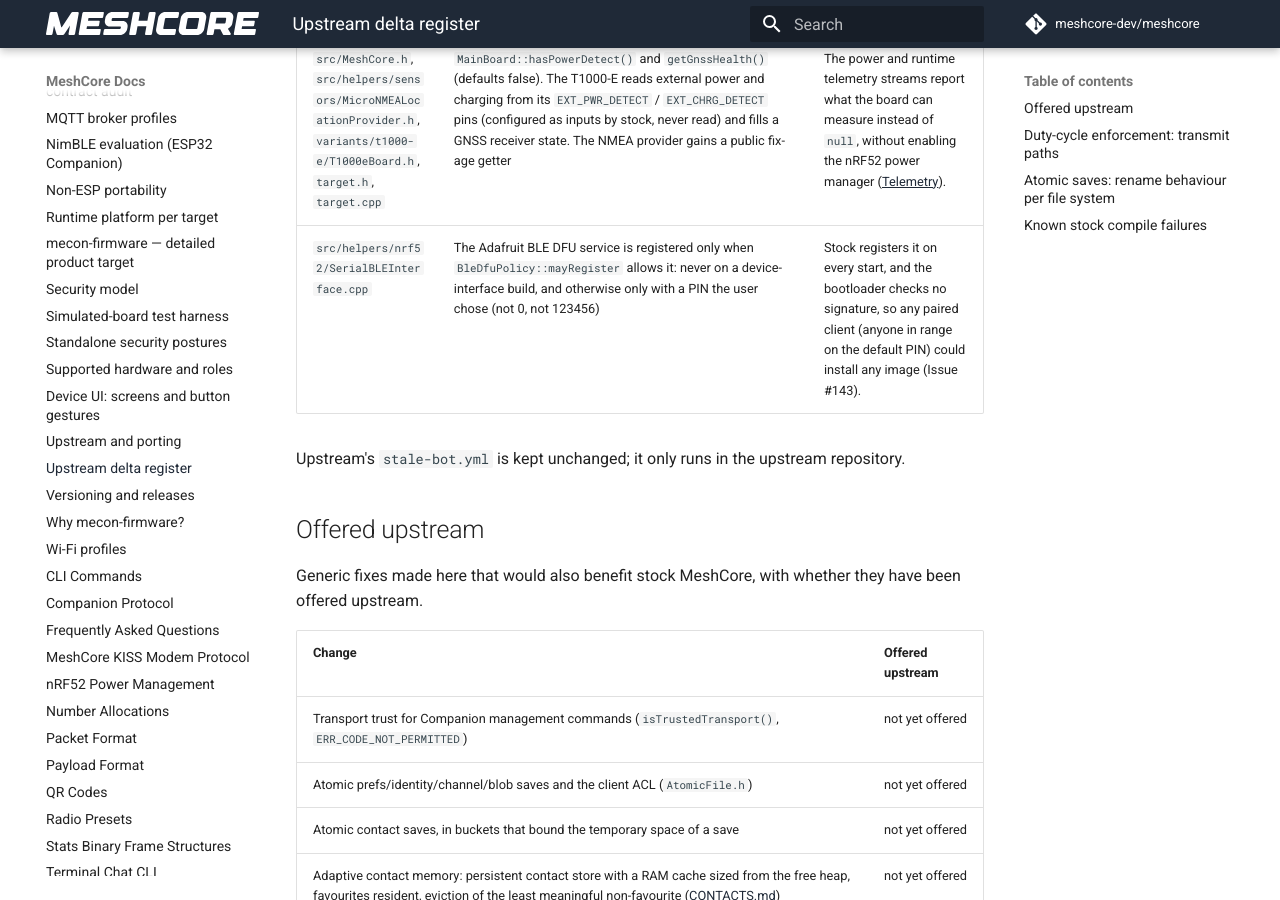
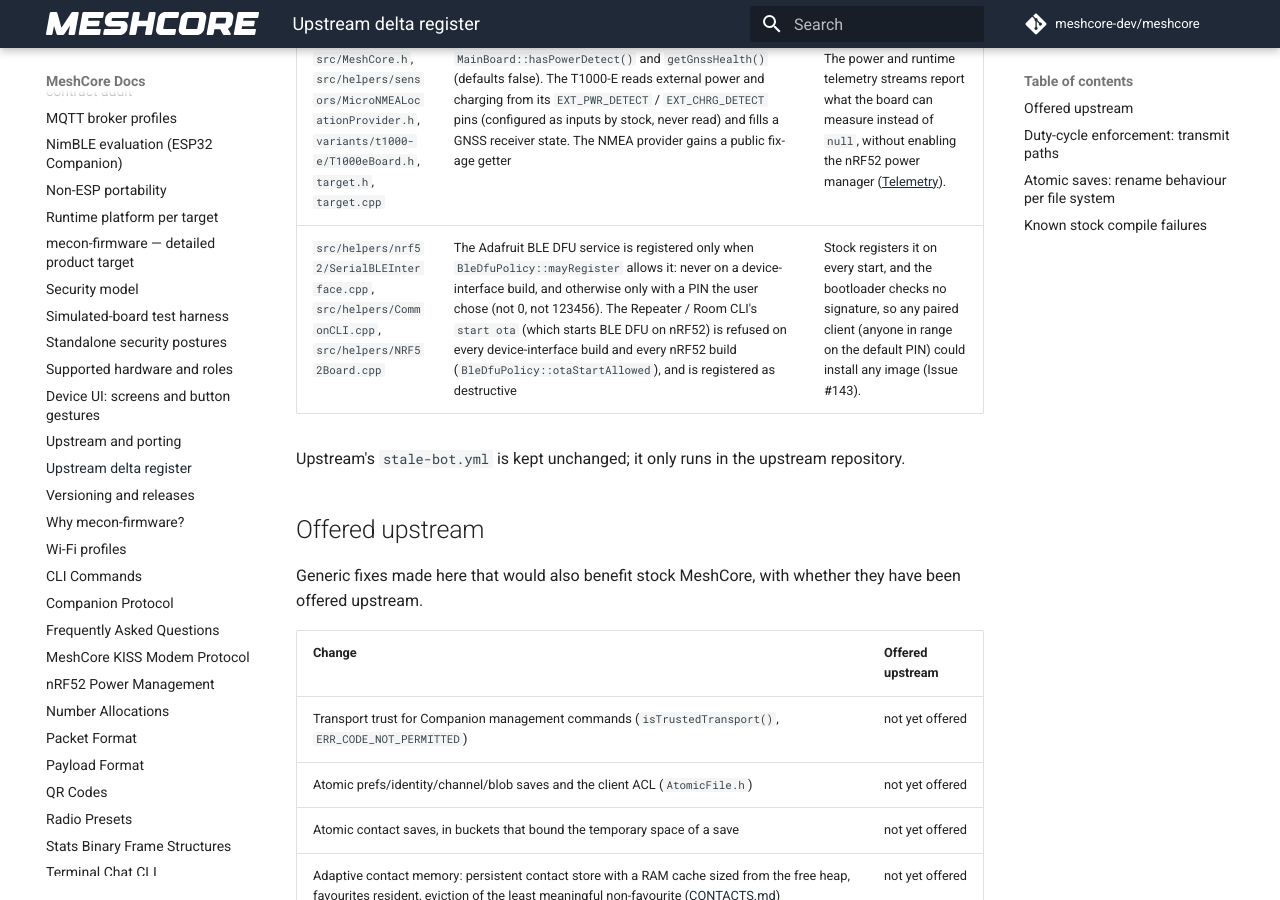
Before and after one commit to hoejriis/mecon-firmware, an MkDocs documentation site: the page built from docs/UPSTREAM_DELTA.md, in a window 1280 px wide and 900 px high, scrolled down 10300 px. Built offline with MkDocs 1.6.1 and Material for MkDocs 9.7.7, drawn with Linux system fonts in a browser that asks for light colours; comment, search, counter and statistics services are not loaded.

Commit message:
Review extras on PR 144: a mutant for the start ota class, and the delta row names it
Co-Authored-By: Claude Opus 5.5 (1M context) <noreply@anthropic.com>

```diff
--- a/docs/UPSTREAM_DELTA.md
+++ b/docs/UPSTREAM_DELTA.md
@@ -63,7 +63,7 @@ This register lists **every change this repository makes to a file that exists u
 | `platformio.ini`, `variants/heltec_v3/platformio.ini`, `variants/heltec_v4/platformio.ini` | New `[esp32_idf5_base]` (pioarduino 53.03.13-1: Arduino-ESP32 3.1.3, ESP-IDF 5.3); the Heltec V3 and V4 base sections extend it, and `esp32c6_base` extends it with the same pin it had | The supported Heltec boards on the current ESP32 runtime; every other ESP32 board stays on upstream's 2.0.17 ([PLATFORM](PLATFORM.md)). |
 | `src/helpers/esp32/ESPNOWRadio.cpp`, `src/helpers/mqtt/MqttNetEsp32.cpp`, `src/helpers/ESP32Board.h` | Version-guarded for ESP-IDF 5: the ESP-NOW receive callback signature and `esp_mac.h`; the extra result-count argument of `mdns_query_async_get_results()`; no `adcAttachPin()` on Arduino-ESP32 3.x | Builds on both runtimes. |
 | `src/MeshCore.h`, `src/helpers/sensors/MicroNMEALocationProvider.h`, `variants/t1000-e/T1000eBoard.h`, `target.h`, `target.cpp` | `MainBoard::hasPowerDetect()` and `getGnssHealth()` (defaults false). The T1000-E reads external power and charging from its `EXT_PWR_DETECT` / `EXT_CHRG_DETECT` pins (configured as inputs by stock, never read) and fills a GNSS receiver state. The NMEA provider gains a public fix-age getter | The power and runtime telemetry streams report what the board can measure instead of `null`, without enabling the nRF52 power manager ([Telemetry](contract/TELEMETRY.md)). |
-| `src/helpers/nrf52/SerialBLEInterface.cpp` | The Adafruit BLE DFU service is registered only when `BleDfuPolicy::mayRegister` allows it: never on a device-interface build, and otherwise only with a PIN the user chose (not 0, not 123456) | Stock registers it on every start, and the bootloader checks no signature, so any paired client (anyone in range on the default PIN) could install any image (Issue #143). |
+| `src/helpers/nrf52/SerialBLEInterface.cpp`, `src/helpers/CommonCLI.cpp`, `src/helpers/NRF52Board.cpp` | The Adafruit BLE DFU service is registered only when `BleDfuPolicy::mayRegister` allows it: never on a device-interface build, and otherwise only with a PIN the user chose (not 0, not 123456). The Repeater / Room CLI's `start ota` (which starts BLE DFU on nRF52) is refused on every device-interface build and every nRF52 build (`BleDfuPolicy::otaStartAllowed`), and is registered as destructive | Stock registers it on every start, and the bootloader checks no signature, so any paired client (anyone in range on the default PIN) could install any image (Issue #143). |
 
 Upstream's `stale-bot.yml` is kept unchanged; it only runs in the upstream repository.
 
```
Also changed, not shown: 1 other file.
